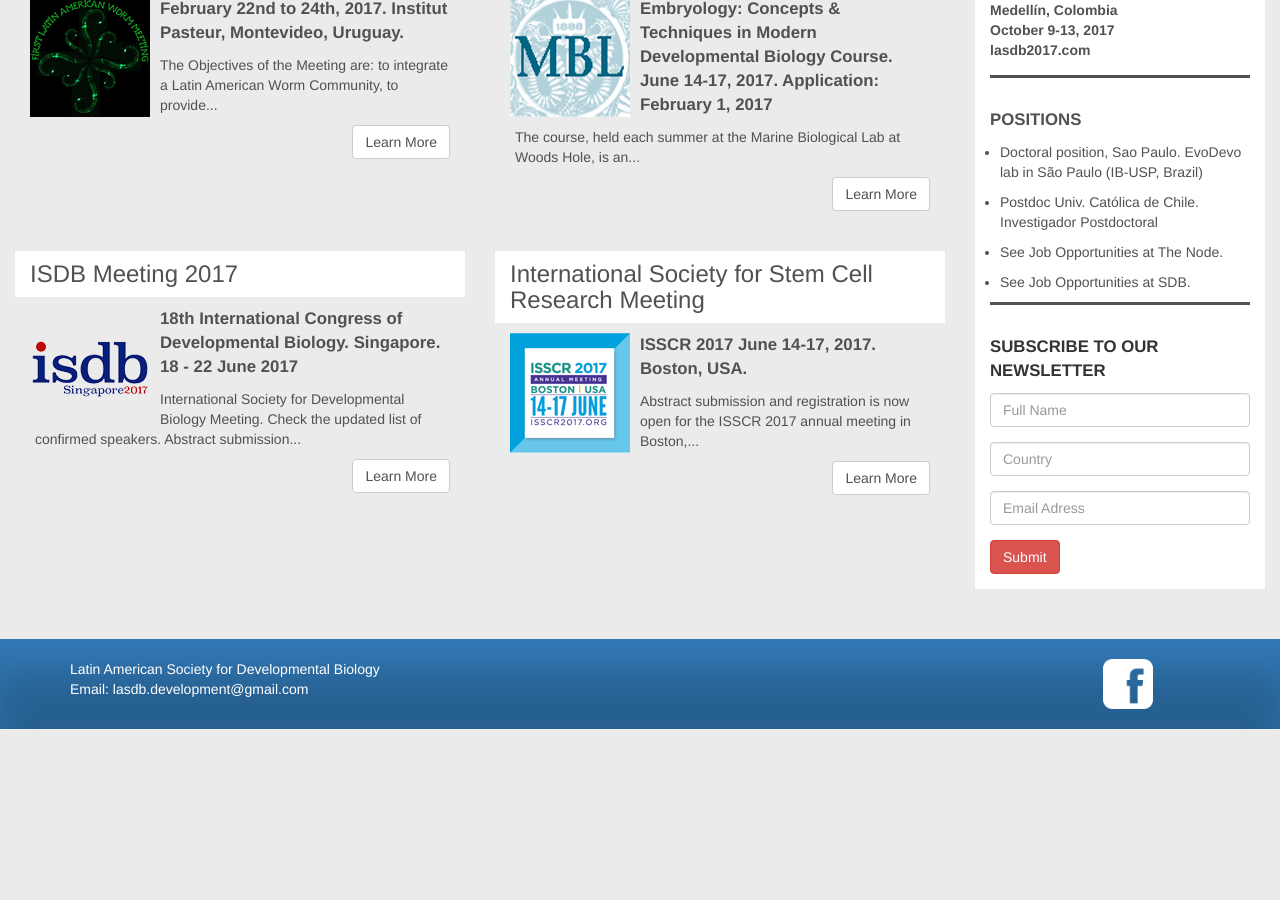
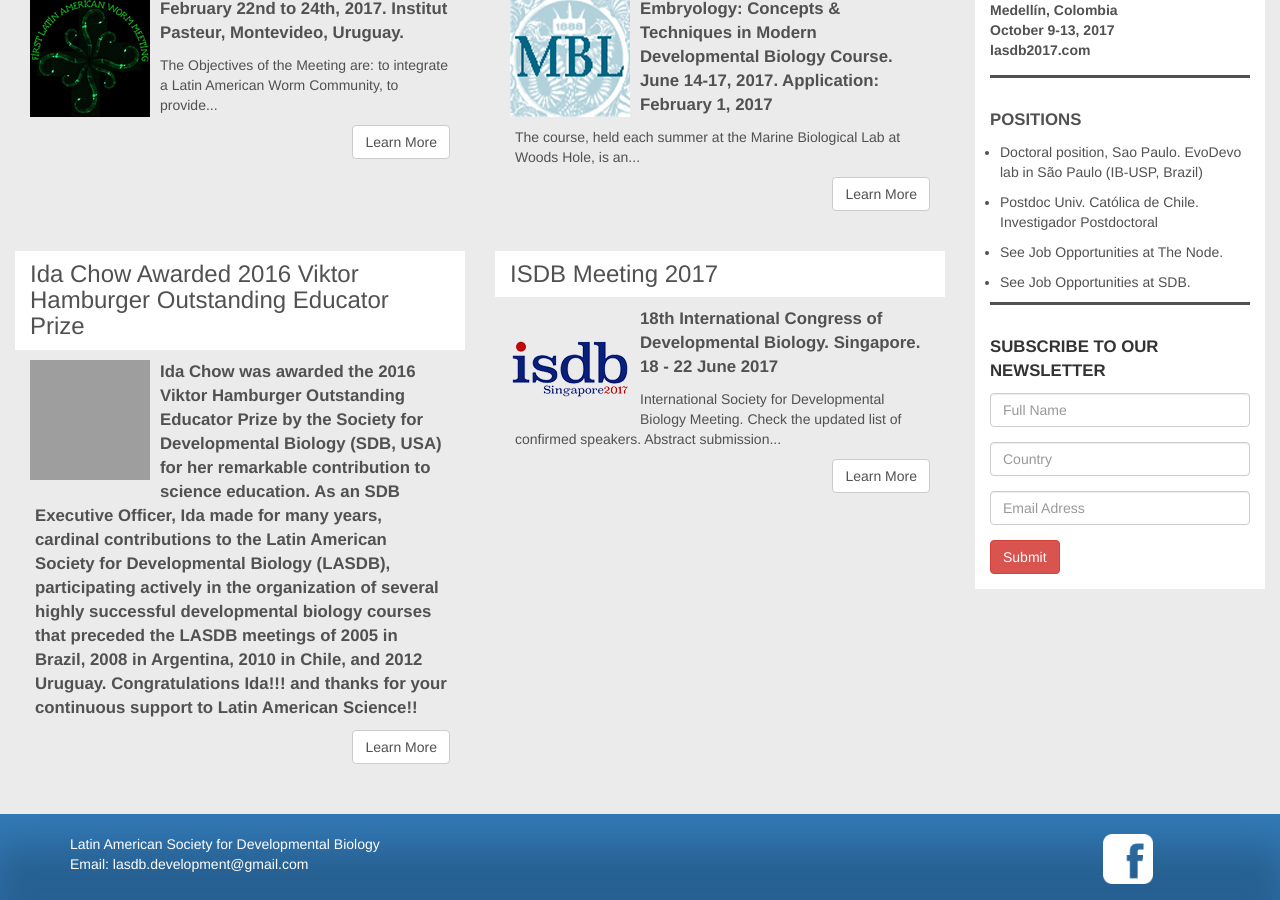
Before and after one commit to lasdb/lasdb.github.io, a Jekyll site: the page built from index.html, in a window 1280 px wide and 900 px high, scrolled down 803 px. Built offline with Jekyll 4.4.1, drawn with Linux system fonts in a browser that asks for light colours; nearby versions of some CDN libraries; before the commit the page ends 1532 px from its top, so only the background shows below that; grey boxes are pictures that could not be loaded.

Commit message:
news added

```diff
--- a/_posts/2000-01-01-news.markdown
+++ b/_posts/2000-01-01-news.markdown
@@ -19,6 +19,12 @@ news:
     imageSm: 'img/news/mbl-sm.jpg'
     imageBg: '../img/news/mbl-bg.jpg'
     URL: 'http://www.mbl.edu/education/courses/embryology/'
+  - title: 'Ida Chow Awarded 2016 Viktor Hamburger Outstanding Educator Prize'
+    date: '5/1/17'
+    subtitle: 'Ida Chow was awarded the 2016 Viktor Hamburger Outstanding Educator Prize by the Society for Developmental Biology (SDB, USA) for her remarkable contribution to science education. As an SDB Executive Officer, Ida made for many years, cardinal contributions to the Latin American Society for Developmental Biology (LASDB), participating actively in the organization of several highly successful developmental biology courses that preceded the LASDB meetings of 2005 in Brazil, 2008 in Argentina, 2010 in Chile, and 2012 Uruguay. Congratulations Ida!!! and thanks for your continuous support to Latin American Science!!'
+    imageSm: 'img/news/chow-sm.png'
+    imageBg: '../img/news/chow-bg.png'
+    URL: 'http://www.sciencedirect.com/science/article/pii/S0012160616308363'
   - title: 'ISDB Meeting 2017'
     date: '1/6/16'
     subtitle: '18th International Congress of Developmental Biology. Singapore. 18 - 22 June 2017'
```
